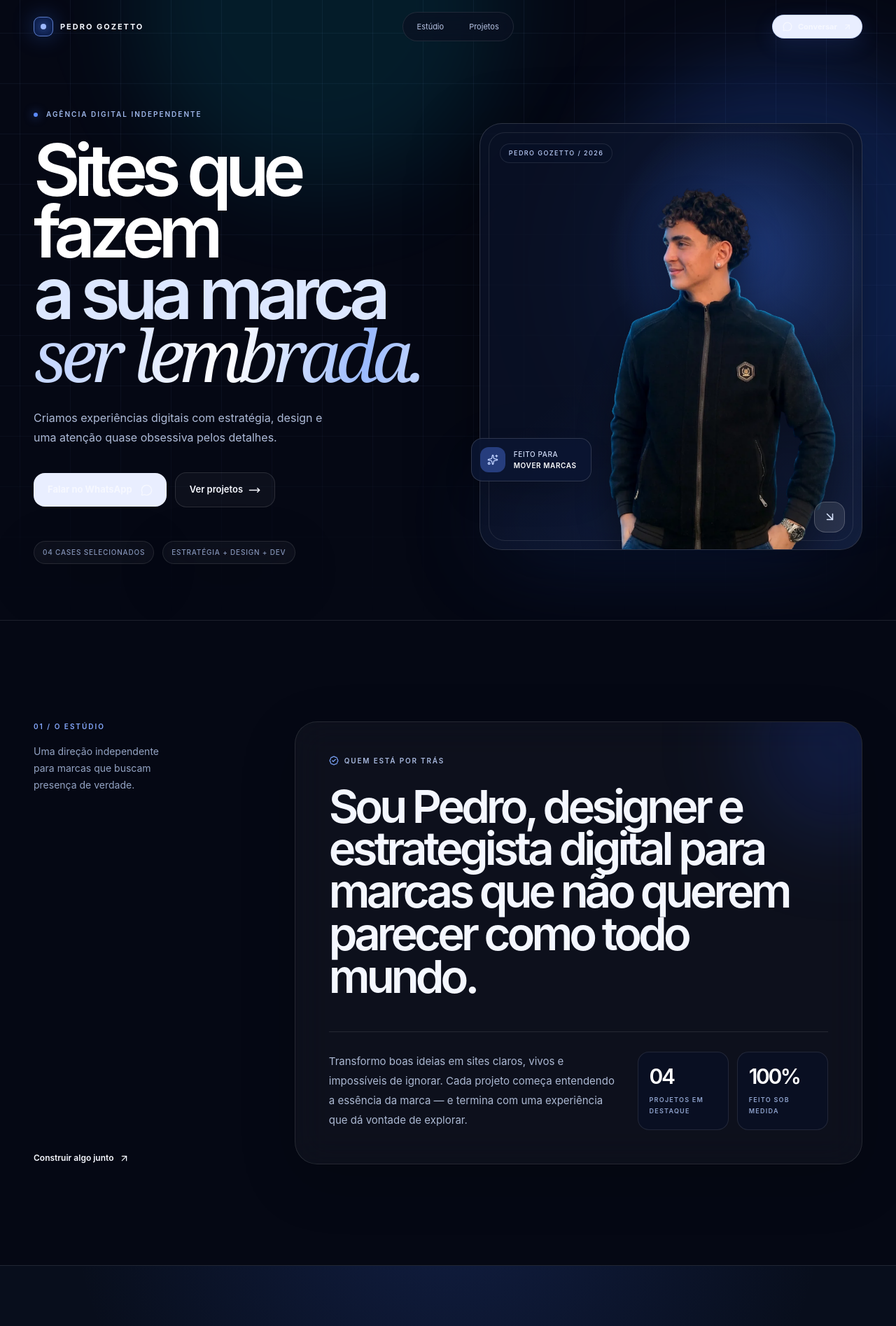
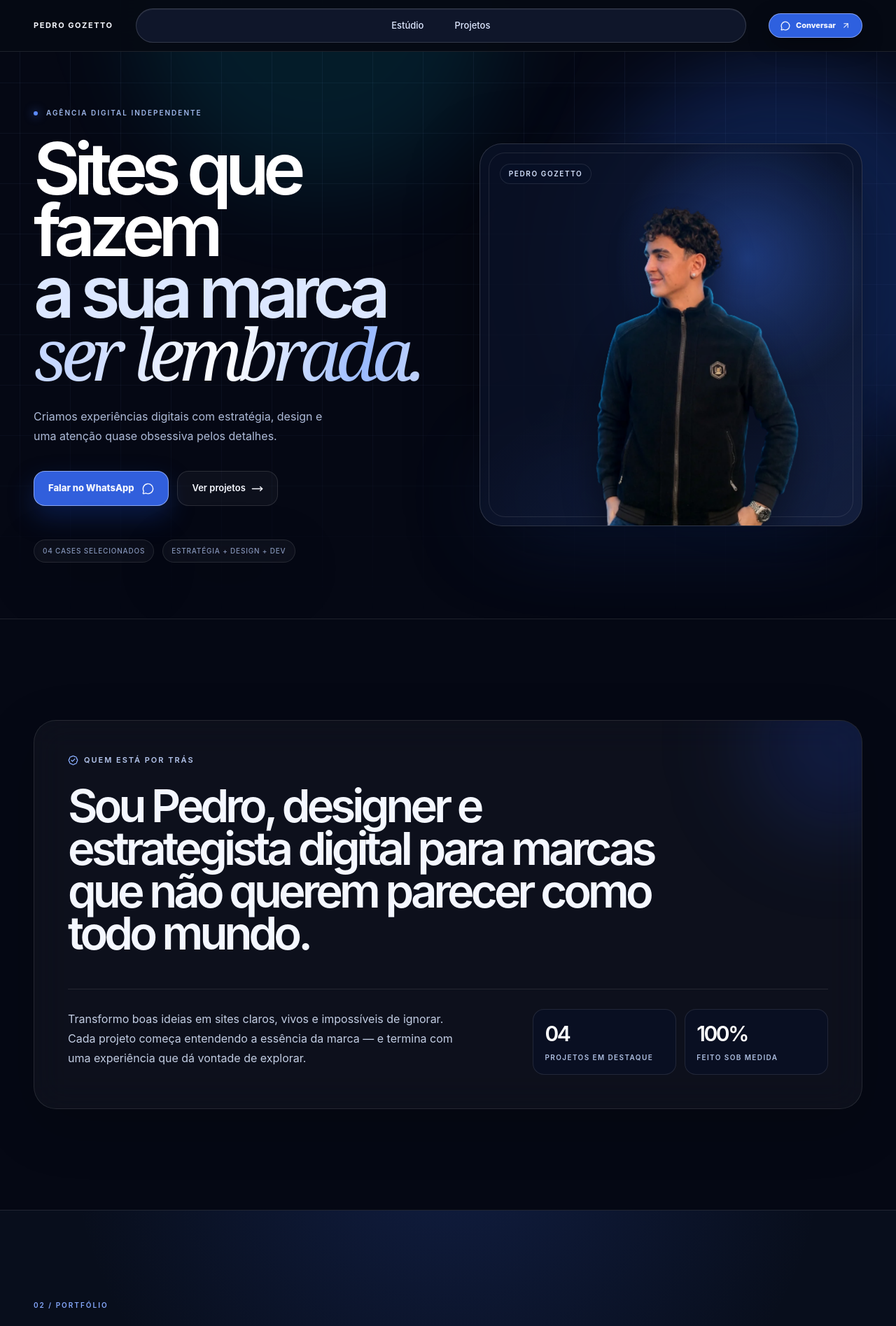
Before and after one commit to pgozetto/portifolio_pedrogozetto, a Next.js app: page / in a window 1280 px wide. Shown: the top 1895 px of the page at 70% size. Built offline with nearby package versions, Linux system fonts and the light colour scheme.

Commit message:
Refine portfolio navigation and accessibility

```diff
--- a/app/globals.css
+++ b/app/globals.css
@@ -46,6 +46,19 @@ a {
   --hero-offset: 0px;
   --pointer-x: 0px;
   --pointer-y: 0px;
+}
+
+.site-nav {
+  transition:
+    background-color 220ms ease,
+    border-color 220ms ease,
+    box-shadow 220ms ease;
+}
+
+.site-nav.is-scrolled {
+  border-color: rgba(255, 255, 255, 0.16);
+  background-color: rgba(4, 7, 15, 0.98);
+  box-shadow: 0 16px 32px rgba(0, 0, 0, 0.56);
 }
 
 .hero-gridlines {
@@ -135,8 +148,8 @@ a {
 
 .project-card:hover {
   border-color: color-mix(in srgb, var(--accent), white 40%);
-  box-shadow: 0 30px 70px color-mix(in srgb, var(--accent), transparent 81%);
-  transform: translateY(-7px);
+  box-shadow: 0 18px 42px color-mix(in srgb, var(--accent), transparent 86%);
+  transform: translateY(-3px);
 }
 
 .project-surface {
@@ -156,7 +169,7 @@ a {
 }
 
 .project-card:hover .project-surface {
-  transform: scale(1.08);
+  transform: scale(1.025);
 }
 
 .project-orbit {
@@ -180,12 +193,22 @@ a {
 }
 
 .project-card:hover .project-orbit {
-  transform: translateX(-50%) translateY(-50%) scale(1.09) rotate(11deg);
+  transform: translateX(-50%) translateY(-50%) scale(1.035) rotate(3deg);
 }
 
 .project-card:hover .project-icon {
-  background: color-mix(in srgb, var(--accent), transparent 72%);
-  transform: rotate(-11deg) scale(1.08);
+  background: color-mix(in srgb, var(--accent), transparent 78%);
+  transform: rotate(-3deg) scale(1.025);
+}
+
+.typewriter-caret {
+  animation: typewriter-blink 760ms steps(1, end) infinite;
+}
+
+@keyframes typewriter-blink {
+  50% {
+    opacity: 0;
+  }
 }
 
 .case-surface {
@@ -213,7 +236,7 @@ a {
   }
 
   .project-card:hover {
-    transform: translateY(-3px);
+    transform: translateY(-2px);
   }
 }
 
--- a/app/page.tsx
+++ b/app/page.tsx
@@ -1,7 +1,6 @@
 import type { CSSProperties } from 'react';
 import Image from 'next/image';
 import {
-  ArrowDownRight,
   ArrowUpRight,
   BadgeCheck,
   HeartHandshake,
@@ -9,10 +8,10 @@ import {
   Medal,
   MessageCircle,
   MoveRight,
-  Sparkles,
   Worm,
   Wrench,
 } from 'lucide-react';
+import { FooterTypewriter } from '@/components/footer-typewriter';
 import { SiteMotion } from '@/components/site-motion';
 
 const projects = [
@@ -59,7 +58,7 @@ export default function Home() {
       <SiteMotion />
 
       <section
-        className="hero relative isolate min-h-[760px] overflow-hidden border-b border-white/10"
+        className="hero relative isolate min-h-[760px] overflow-hidden border-b border-white/10 pt-[74px]"
         id="inicio"
       >
         <div aria-hidden className="hero-gridlines absolute inset-0 -z-20" />
@@ -72,28 +71,25 @@ export default function Home() {
           className="absolute left-[15%] top-[-16rem] -z-10 h-[33rem] w-[33rem] rounded-full bg-cyan-400/10 blur-3xl"
         />
 
-        <nav className="mx-auto flex h-[76px] w-full max-w-[1440px] items-center justify-between px-5 sm:px-8 lg:px-12">
+        <nav className="site-nav fixed inset-x-0 top-0 z-50 flex h-[74px] w-full items-center border-b border-white/10 bg-[#060A14]/94 px-4 backdrop-blur-xl sm:px-6 lg:px-12">
           <a
             href="#inicio"
-            className="group flex items-center gap-2.5 text-[11px] font-bold tracking-[0.18em] transition-opacity hover:opacity-70"
+            className="flex shrink-0 items-center text-[11px] font-bold tracking-[0.14em] text-white transition-opacity hover:opacity-75"
             aria-label="Pedro Gozetto, início"
           >
-            <span className="relative grid h-7 w-7 place-items-center rounded-[9px] border border-[#7DA3FF]/70 bg-[#0C1D4A] shadow-[0_0_30px_rgba(61,121,255,0.35)]">
-              <span className="h-2 w-2 rounded-full bg-[#9DB8FF] shadow-[0_0_13px_#6E9BFF]" />
-            </span>
             <span className="hidden min-[380px]:inline">PEDRO GOZETTO</span>
             <span className="min-[380px]:hidden">PG</span>
           </a>
 
-          <div className="hidden items-center gap-1 rounded-full border border-white/10 bg-[#0A1022]/70 p-1 text-[11px] text-[#B8C4E4] backdrop-blur-md sm:flex">
+          <div className="mx-3 flex flex-1 items-center justify-center gap-2 rounded-full border border-white/15 bg-[#10182D]/95 px-2 py-1 text-[12px] font-medium text-[#DDE7FF] shadow-[inset_0_1px_0_rgba(255,255,255,0.08)] sm:mx-8 sm:gap-3 sm:px-3 sm:py-1.5 sm:text-[13px]">
             <a
-              className="rounded-full px-4 py-2 transition hover:bg-white/10 hover:text-white"
+              className="rounded-full px-2.5 py-1.5 transition hover:bg-white/10 hover:text-white sm:px-4 sm:py-2"
               href="#sobre"
             >
               Estúdio
             </a>
             <a
-              className="rounded-full px-4 py-2 transition hover:bg-white/10 hover:text-white"
+              className="rounded-full px-2.5 py-1.5 transition hover:bg-white/10 hover:text-white sm:px-4 sm:py-2"
               href="#projetos"
             >
               Projetos
@@ -101,13 +97,13 @@ export default function Home() {
           </div>
 
           <a
-            className="group inline-flex items-center gap-2 rounded-full border border-[#9FB9FF]/40 bg-[#E9EEFF] px-3.5 py-2 text-[11px] font-bold text-[#0A1532] shadow-[0_10px_30px_rgba(76,123,255,0.15)] transition duration-300 hover:-translate-y-0.5 hover:bg-white hover:shadow-[0_14px_40px_rgba(76,123,255,0.36)]"
+            className="group inline-flex shrink-0 items-center gap-2 rounded-full border border-[#AFC4FF]/65 bg-[#2E60DF] px-3 py-2 text-[11px] font-extrabold text-white shadow-[0_10px_30px_rgba(0,0,0,0.36)] transition duration-300 hover:-translate-y-0.5 hover:bg-[#3D71F2] hover:shadow-[0_14px_38px_rgba(28,72,190,0.45)] sm:px-4"
             href={whatsappUrl}
             target="_blank"
             rel="noreferrer"
           >
             <MessageCircle size={14} strokeWidth={2.2} />
-            <span className="hidden sm:inline">Conversar</span>
+            <span className="hidden min-[520px]:inline">Conversar</span>
             <ArrowUpRight
               className="transition-transform duration-300 group-hover:-translate-y-0.5 group-hover:translate-x-0.5"
               size={13}
@@ -140,7 +136,7 @@ export default function Home() {
                 href={whatsappUrl}
                 target="_blank"
                 rel="noreferrer"
-                className="group inline-flex items-center gap-3 rounded-2xl bg-[#E9EEFF] px-5 py-3.5 text-[13px] font-bold text-[#07122D] transition duration-300 hover:-translate-y-1 hover:bg-white hover:shadow-[0_18px_40px_rgba(77,122,255,0.35)]"
+                className="group inline-flex items-center gap-3 rounded-2xl border border-[#B9CCFF]/65 bg-[#315FDC] px-5 py-3.5 text-[13px] font-extrabold text-white shadow-[0_16px_36px_rgba(19,54,144,0.42)] transition duration-300 hover:-translate-y-0.5 hover:bg-[#3C71F3] hover:shadow-[0_20px_42px_rgba(42,90,220,0.48)]"
               >
                 Falar no WhatsApp
                 <MessageCircle
@@ -160,7 +156,7 @@ export default function Home() {
               </a>
             </div>
 
-            <div className="mt-12 flex flex-wrap gap-3 text-[10px] font-medium tracking-[0.08em] text-[#8494B8]">
+            <div className="mt-12 hidden flex-wrap gap-3 text-[10px] font-medium tracking-[0.08em] text-[#8494B8] md:flex">
               <span className="rounded-full border border-white/10 bg-white/[0.035] px-3 py-2 shadow-[0_24px_80px_rgba(0,0,0,0.18)] backdrop-blur-xl">
                 04 CASES SELECIONADOS
               </span>
@@ -181,8 +177,8 @@ export default function Home() {
                 aria-hidden
                 className="absolute inset-3 rounded-[1.45rem] border border-white/10"
               />
-              <span className="absolute left-7 top-7 z-10 rounded-full border border-white/10 bg-[#071027]/75 px-3 py-1.5 text-[9px] font-medium tracking-[0.16em] text-[#BED0FC] backdrop-blur">
-                PEDRO GOZETTO / 2026
+              <span className="absolute left-7 top-7 z-10 rounded-full border border-white/10 bg-[#071027]/75 px-3 py-1.5 text-[10px] font-semibold tracking-[0.16em] text-[#D7E4FF] backdrop-blur">
+                PEDRO GOZETTO
               </span>
               <Image
                 src="/pedro-hero-v2.webp"
@@ -191,24 +187,8 @@ export default function Home() {
                 height={1024}
                 fetchPriority="high"
                 decoding="async"
-                className="hero-portrait relative z-[1] mx-auto block h-auto w-[108%] max-w-none translate-y-4 object-contain sm:w-[112%]"
+                className="hero-portrait relative z-[1] mx-auto block h-auto w-full max-w-[540px] translate-y-5 object-contain object-center"
               />
-              <div className="absolute bottom-6 right-6 z-10 grid h-11 w-11 place-items-center rounded-2xl border border-white/20 bg-white/10 text-[#DCE7FF] backdrop-blur-md">
-                <ArrowDownRight size={19} />
-              </div>
-            </div>
-
-            <div className="absolute -left-3 bottom-[16%] z-20 hidden rounded-2xl border border-white/15 bg-[#0B1632]/85 p-3 pr-5 shadow-2xl backdrop-blur-xl sm:flex sm:items-center sm:gap-3">
-              <span className="grid h-9 w-9 place-items-center rounded-xl bg-[#263D7D] text-[#BFD1FF]">
-                <Sparkles size={16} />
-              </span>
-              <span className="text-[10px] font-medium leading-4 tracking-[0.06em] text-[#D3DEFA]">
-                FEITO PARA
-                <br />
-                <strong className="font-semibold text-white">
-                  MOVER MARCAS
-                </strong>
-              </span>
             </div>
           </div>
         </div>
@@ -216,39 +196,16 @@ export default function Home() {
 
       <section
         id="sobre"
-        className="relative mx-auto grid w-full max-w-[1440px] gap-6 px-5 py-24 sm:px-8 lg:grid-cols-[0.43fr_1fr] lg:px-12 lg:py-36"
+        className="relative mx-auto w-full max-w-[1440px] px-5 py-24 sm:px-8 lg:px-12 lg:py-36"
       >
-        <div className="reveal flex flex-col justify-between">
-          <div>
-            <p className="text-[10px] font-semibold tracking-[0.2em] text-[#86A9FE]">
-              01 / O ESTÚDIO
-            </p>
-            <p className="mt-4 max-w-[210px] text-sm leading-6 text-[#94A4C4]">
-              Uma direção independente para marcas que buscam presença de
-              verdade.
-            </p>
-          </div>
-          <a
-            href="#contato"
-            className="group mt-10 inline-flex w-fit items-center gap-2 text-[12px] font-semibold text-[#D7E4FF] transition hover:text-white lg:mt-0"
-          >
-            Construir algo junto
-            <ArrowUpRight
-              className="transition-transform group-hover:-translate-y-1 group-hover:translate-x-1"
-              size={15}
-            />
-          </a>
-        </div>
-
-        <div className="reveal">
-          <div className="relative overflow-hidden rounded-[2rem] border border-white/10 bg-white/[0.035] p-6 shadow-[0_24px_80px_rgba(0,0,0,0.18)] backdrop-blur-xl sm:p-9 lg:p-12">
+        <div className="reveal relative overflow-hidden rounded-[2rem] border border-white/10 bg-white/[0.035] p-6 shadow-[0_24px_80px_rgba(0,0,0,0.18)] backdrop-blur-xl sm:p-9 lg:p-12">
           <div
             aria-hidden
             className="absolute -right-24 -top-24 h-64 w-64 rounded-full bg-[#214CD4]/20 blur-3xl"
           />
           <div className="relative">
-              <p className="mb-7 flex items-center gap-2 text-[10px] font-semibold tracking-[0.18em] text-[#A8B9DF]">
-                <BadgeCheck size={14} className="text-[#7EA8FF]" />
+            <p className="mb-7 flex items-center gap-2 text-[11px] font-semibold tracking-[0.18em] text-[#B5C6EE]">
+              <BadgeCheck size={15} className="text-[#89AEFF]" />
               QUEM ESTÁ POR TRÁS
             </p>
             <h2 className="max-w-4xl text-[clamp(2.35rem,5.1vw,5.7rem)] font-semibold leading-[0.93] tracking-[-0.075em] text-[#F4F7FF]">
@@ -257,17 +214,17 @@ export default function Home() {
             </h2>
 
             <div className="mt-12 grid gap-8 border-t border-white/10 pt-7 md:grid-cols-[1.2fr_0.8fr]">
-                <p className="max-w-xl text-[15px] leading-7 text-[#ACB9D3]">
+              <p className="max-w-xl text-[16px] leading-7 text-[#C3CEE4]">
                 Transformo boas ideias em sites claros, vivos e impossíveis de
-                  ignorar. Cada projeto começa entendendo a essência da marca —
-                  e termina com uma experiência que dá vontade de explorar.
+                ignorar. Cada projeto começa entendendo a essência da marca — e
+                termina com uma experiência que dá vontade de explorar.
               </p>
-                <div className="grid grid-cols-2 gap-3">
+              <div className="hidden grid-cols-2 gap-3 md:grid">
                 <div className="rounded-2xl border border-white/10 bg-[#091127]/70 p-4">
                   <strong className="block text-3xl font-semibold tracking-[-0.08em] text-white">
                     04
                   </strong>
-                    <span className="mt-2 block text-[9px] font-semibold leading-4 tracking-[0.14em] text-[#8FA3CD]">
+                  <span className="mt-2 block text-[10px] font-semibold leading-4 tracking-[0.14em] text-[#AEBFE1]">
                     PROJETOS EM DESTAQUE
                   </span>
                 </div>
@@ -275,10 +232,9 @@ export default function Home() {
                   <strong className="block text-3xl font-semibold tracking-[-0.08em] text-white">
                     100%
                   </strong>
-                    <span className="mt-2 block text-[9px] font-semibold leading-4 tracking-[0.14em] text-[#8FA3CD]">
+                  <span className="mt-2 block text-[10px] font-semibold leading-4 tracking-[0.14em] text-[#AEBFE1]">
                     FEITO SOB MEDIDA
                   </span>
-                  </div>
                 </div>
               </div>
             </div>
@@ -307,9 +263,8 @@ export default function Home() {
                 </em>
               </h2>
             </div>
-            <p className="max-w-[320px] text-[15px] leading-7 text-[#9EADCB]">
-              Quatro universos visuais criados para traduzir ambição em presença
-              digital.
+            <p className="max-w-[320px] text-[16px] leading-7 text-[#C0CCE2]">
+              Quatro sites criados por Pedro Gozetto para clientes reais.
             </p>
           </div>
 
@@ -394,12 +349,7 @@ export default function Home() {
               <span className="h-1.5 w-1.5 rounded-full bg-[#6C95FF] shadow-[0_0_13px_#6C95FF]" />
               PRÓXIMO PROJETO
             </p>
-            <h2 className="mt-7 text-[clamp(3.45rem,8vw,8.5rem)] font-semibold leading-[0.82] tracking-[-0.09em] text-white">
-              Tem uma boa ideia?
-              <em className="block font-serif font-normal tracking-[-0.08em] text-[#C3D2FF]">
-                Vamos dar forma a ela.
-              </em>
-            </h2>
+            <FooterTypewriter />
 
             <div className="mt-12 flex flex-col gap-4 sm:flex-row sm:items-center">
               <a
@@ -413,7 +363,7 @@ export default function Home() {
                 />
               </a>
               <a
-                className="group inline-flex w-fit items-center gap-2.5 rounded-2xl border border-[#B9CFFF]/40 bg-[#E9EEFF] px-5 py-3.5 text-[13px] font-bold text-[#0B1734] transition duration-300 hover:-translate-y-1 hover:bg-white hover:shadow-[0_18px_50px_rgba(83,127,255,0.4)] sm:ml-2"
+                className="group inline-flex w-fit items-center gap-2.5 rounded-2xl border border-[#B7CBFF]/70 bg-[#315FDC] px-5 py-3.5 text-[14px] font-extrabold text-white shadow-[0_16px_38px_rgba(5,12,34,0.55)] transition duration-300 hover:-translate-y-0.5 hover:bg-[#3C71F3] hover:shadow-[0_20px_46px_rgba(32,78,205,0.5)] sm:ml-2"
                 href={whatsappUrl}
                 target="_blank"
                 rel="noreferrer"
--- /dev/null
+++ b/components/footer-typewriter.tsx
@@ -0,0 +1,94 @@
+'use client';
+
+import { useEffect, useRef, useState } from 'react';
+
+const firstLine = 'Tem uma boa ideia?';
+const secondLine = 'Vamos dar forma a ela.';
+
+export function FooterTypewriter() {
+  const headingRef = useRef<HTMLHeadingElement>(null);
+  const [started, setStarted] = useState(false);
+  const [firstCount, setFirstCount] = useState(0);
+  const [secondCount, setSecondCount] = useState(0);
+
+  useEffect(() => {
+    const heading = headingRef.current;
+    if (!heading) return;
+
+    if (window.matchMedia('(prefers-reduced-motion: reduce)').matches) {
+      const timer = window.setTimeout(() => {
+        setFirstCount(firstLine.length);
+        setSecondCount(secondLine.length);
+      }, 0);
+
+      return () => window.clearTimeout(timer);
+    }
+
+    const observer = new IntersectionObserver(
+      ([entry]) => {
+        if (!entry.isIntersecting) return;
+        setStarted(true);
+        observer.disconnect();
+      },
+      { threshold: 0.35 },
+    );
+
+    observer.observe(heading);
+    return () => observer.disconnect();
+  }, []);
+
+  useEffect(() => {
+    if (!started || firstCount >= firstLine.length) return;
+
+    const timer = window.setTimeout(
+      () => setFirstCount((count) => count + 1),
+      42,
+    );
+
+    return () => window.clearTimeout(timer);
+  }, [firstCount, started]);
+
+  useEffect(() => {
+    if (
+      !started ||
+      firstCount !== firstLine.length ||
+      secondCount >= secondLine.length
+    ) {
+      return;
+    }
+
+    const timer = window.setTimeout(
+      () => setSecondCount((count) => count + 1),
+      secondCount === 0 ? 280 : 42,
+    );
+
+    return () => window.clearTimeout(timer);
+  }, [firstCount, secondCount, started]);
+
+  const isTyping =
+    started &&
+    (firstCount < firstLine.length || secondCount < secondLine.length);
+
+  return (
+    <h2
+      ref={headingRef}
+      aria-label={firstLine + ' ' + secondLine}
+      className="mt-7 min-h-[2.5em] text-[clamp(3.45rem,8vw,8.5rem)] font-semibold leading-[0.82] tracking-[-0.09em] text-white"
+    >
+      <span aria-hidden>{firstLine.slice(0, firstCount)}</span>
+      <em
+        aria-hidden
+        className="block font-serif font-normal tracking-[-0.08em] text-[#C3D2FF]"
+      >
+        {secondLine.slice(0, secondCount)}
+        <span
+          className={
+            isTyping
+              ? 'typewriter-caret inline-block h-[0.8em] w-[0.055em] translate-y-[0.08em] bg-[#D7E3FF]'
+              : 'hidden'
+          }
+        />
+      </em>
+    </h2>
+  );
+}
```
Also changed, not shown: components/site-motion.tsx (+9 -1 lines). Lines whose indentation alone changed are shown as unchanged.
